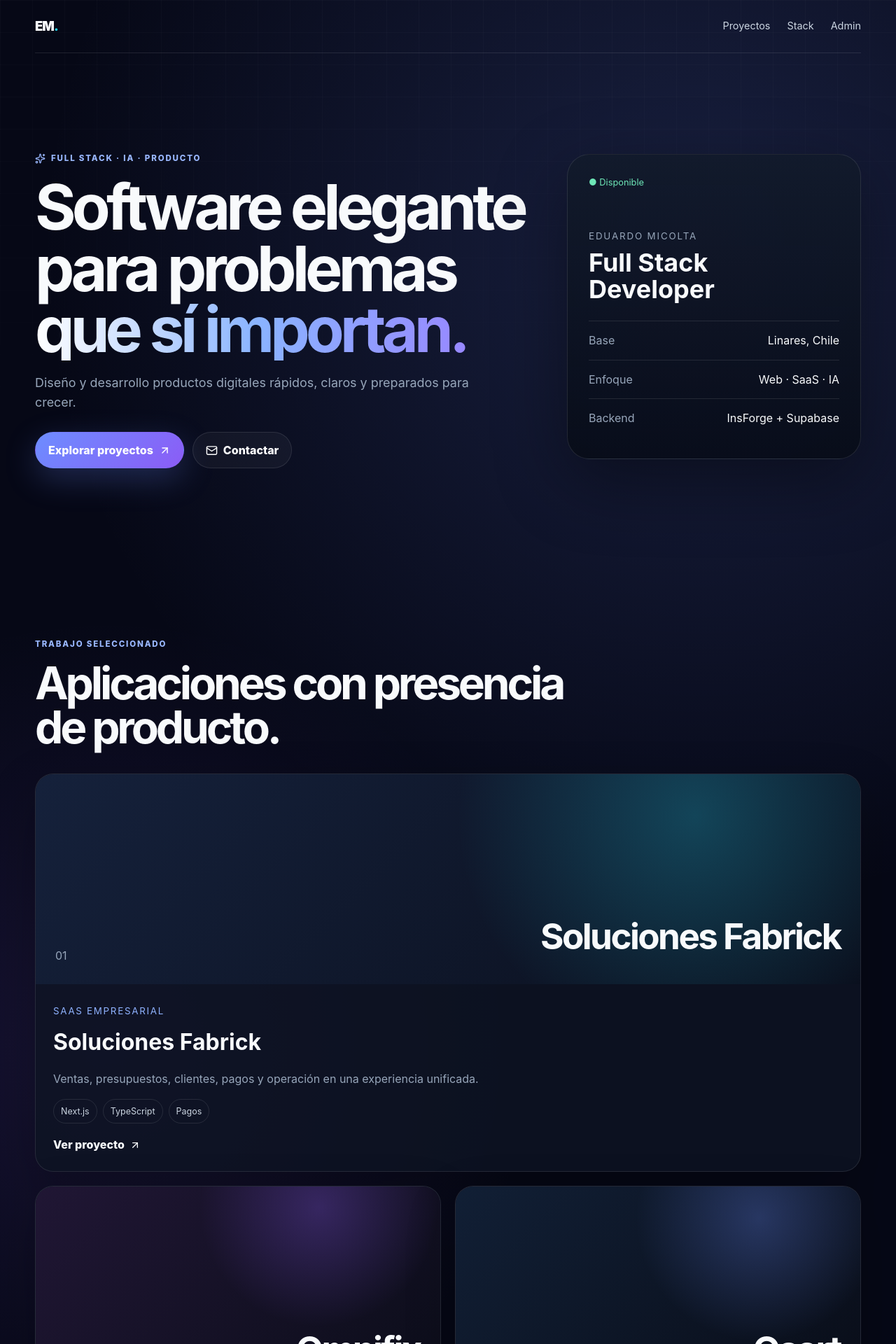
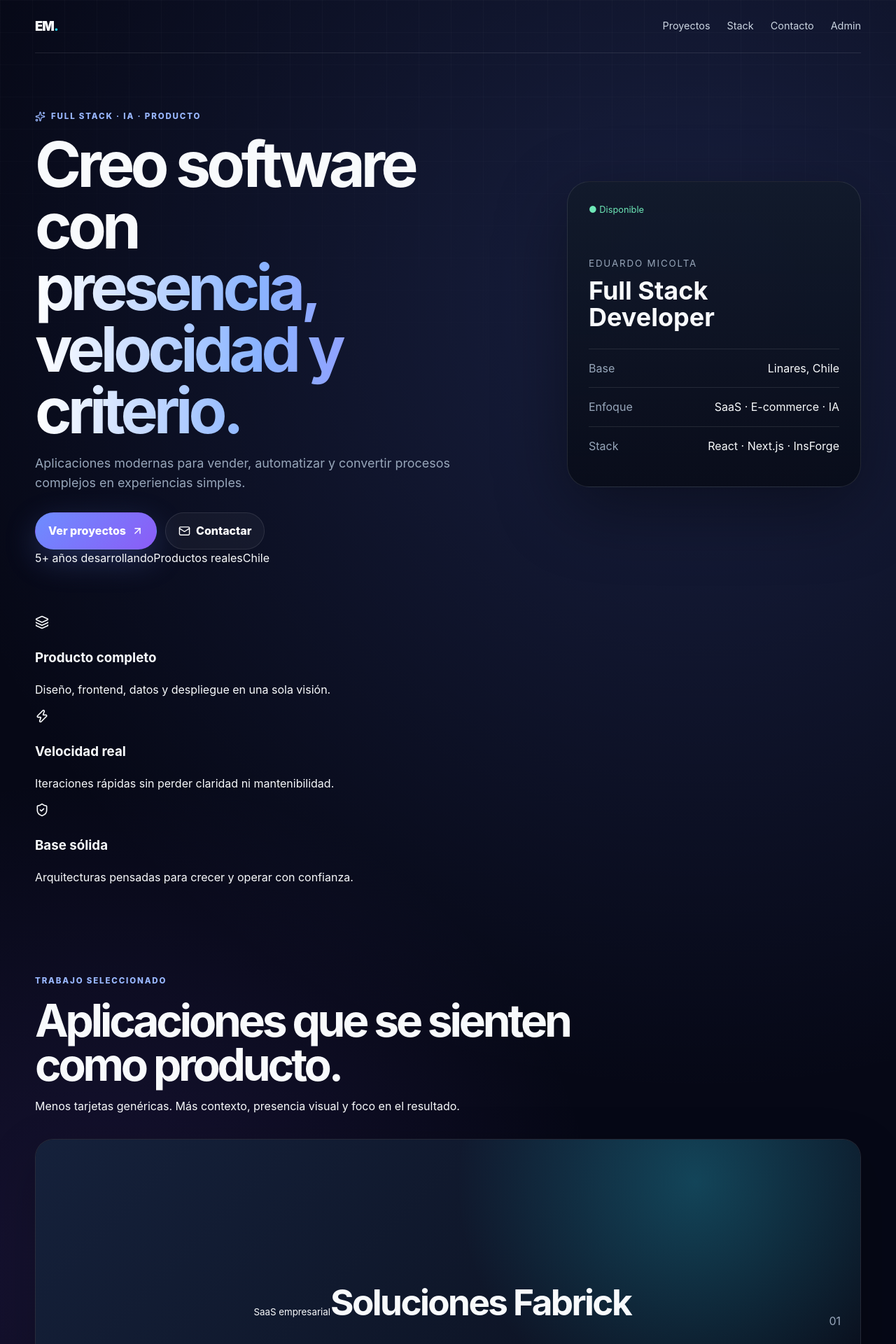
Before and after one commit to thinkfashz/Portafolio-, a Next.js app: page / in a window 1280 px wide. Shown: the top 1920 px of the page at 70% size. Built offline with nearby package versions, Linux system fonts and the light colour scheme.

Commit message:
Improve V4 portfolio visual presentation

```diff
--- a/app/page.tsx
+++ b/app/page.tsx
@@ -1,55 +1,68 @@
 'use client';
 
 import { motion } from 'framer-motion';
-import { ArrowUpRight, Github, Mail, Sparkles } from 'lucide-react';
-import { SiReact, SiNextdotjs, SiTypescript, SiNodedotjs, SiSupabase, SiVercel, SiOpenai, SiCloudflare } from 'react-icons/si';
+import { ArrowUpRight, Github, Mail, Sparkles, ExternalLink, Layers3, Zap, ShieldCheck } from 'lucide-react';
+import { SiReact, SiNextdotjs, SiTypescript, SiNodedotjs, SiSupabase, SiVercel, SiOpenai, SiCloudflare, SiTailwindcss, SiPostgresql, SiGithub, SiFigma } from 'react-icons/si';
 
 const technologies = [
   ['React', SiReact], ['Next.js', SiNextdotjs], ['TypeScript', SiTypescript], ['Node.js', SiNodedotjs],
-  ['InsForge', Sparkles], ['Supabase', SiSupabase], ['Vercel', SiVercel], ['Cloudflare', SiCloudflare], ['OpenAI', SiOpenai],
+  ['InsForge', Sparkles], ['Supabase', SiSupabase], ['PostgreSQL', SiPostgresql], ['Tailwind', SiTailwindcss],
+  ['Vercel', SiVercel], ['Cloudflare', SiCloudflare], ['GitHub', SiGithub], ['Figma', SiFigma], ['OpenAI', SiOpenai],
 ] as const;
 
 const projects = [
-  { name: 'Soluciones Fabrick', type: 'SaaS empresarial', description: 'Ventas, presupuestos, clientes, pagos y operación en una experiencia unificada.', url: 'https://solucionesfabrick.com', tags: ['Next.js', 'TypeScript', 'Pagos'] },
-  { name: 'Omnifix', type: 'E-commerce', description: 'Catálogo, búsqueda, carrito y administración para una experiencia de compra rápida.', url: 'https://omnifixshop.vercel.app', tags: ['React', 'Cloudflare', 'Sentry'] },
-  { name: 'Osart', type: 'Industria + IA', description: 'Catálogo técnico con búsqueda inteligente y arquitectura de datos escalable.', url: '#', tags: ['Next.js', 'InsForge', 'GenAI'] },
+  { name: 'Soluciones Fabrick', type: 'SaaS empresarial', description: 'Una plataforma integral para ventas, presupuestos, clientes, pagos y operación.', url: 'https://solucionesfabrick.com', tags: ['Next.js', 'TypeScript', 'Pagos'], accent: 'cyan' },
+  { name: 'Omnifix', type: 'E-commerce', description: 'Catálogo, búsqueda, carrito y administración con una experiencia de compra ágil.', url: 'https://omnifixshop.vercel.app', tags: ['React', 'Cloudflare', 'Sentry'], accent: 'violet' },
+  { name: 'Osart', type: 'Industria + IA', description: 'Catálogo técnico con búsqueda inteligente y una arquitectura preparada para escalar.', url: '#', tags: ['Next.js', 'InsForge', 'GenAI'], accent: 'blue' },
 ];
+
+const strengths = [
+  [Layers3, 'Producto completo', 'Diseño, frontend, datos y despliegue en una sola visión.'],
+  [Zap, 'Velocidad real', 'Iteraciones rápidas sin perder claridad ni mantenibilidad.'],
+  [ShieldCheck, 'Base sólida', 'Arquitecturas pensadas para crecer y operar con confianza.'],
+] as const;
 
 export default function HomePage() {
   return (
     <main>
       <nav className="nav shell">
         <a className="brand" href="#top">EM<span>.</span></a>
-        <div className="navLinks"><a href="#proyectos">Proyectos</a><a href="#stack">Stack</a><a href="/admin">Admin</a></div>
+        <div className="navLinks"><a href="#proyectos">Proyectos</a><a href="#stack">Stack</a><a href="#contacto">Contacto</a><a className="adminNav" href="/admin">Admin</a></div>
       </nav>
 
       <section id="top" className="hero shell">
         <motion.div initial={{ opacity: 0, y: 24 }} animate={{ opacity: 1, y: 0 }} transition={{ duration: .65 }}>
           <p className="eyebrow"><Sparkles size={15}/> Full Stack · IA · Producto</p>
-          <h1>Software elegante para problemas <span>que sí importan.</span></h1>
-          <p className="lead">Diseño y desarrollo productos digitales rápidos, claros y preparados para crecer.</p>
-          <div className="actions"><a className="button primary" href="#proyectos">Explorar proyectos <ArrowUpRight size={17}/></a><a className="button" href="mailto:f.eduardomicolta@gmail.com"><Mail size={17}/> Contactar</a></div>
+          <h1>Creo software con <span>presencia, velocidad y criterio.</span></h1>
+          <p className="lead">Aplicaciones modernas para vender, automatizar y convertir procesos complejos en experiencias simples.</p>
+          <div className="actions"><a className="button primary" href="#proyectos">Ver proyectos <ArrowUpRight size={17}/></a><a className="button" href="mailto:f.eduardomicolta@gmail.com"><Mail size={17}/> Contactar</a></div>
+          <div className="heroProof"><span>5+ años desarrollando</span><span>Productos reales</span><span>Chile</span></div>
         </motion.div>
         <motion.aside className="signalCard" initial={{ opacity: 0, scale: .96 }} animate={{ opacity: 1, scale: 1 }} transition={{ delay: .15 }}>
+          <div className="signalGlow" />
           <span className="status">● Disponible</span><small>Eduardo Micolta</small><strong>Full Stack Developer</strong>
-          <div className="facts"><p><span>Base</span> Linares, Chile</p><p><span>Enfoque</span> Web · SaaS · IA</p><p><span>Backend</span> InsForge + Supabase</p></div>
+          <div className="facts"><p><span>Base</span> Linares, Chile</p><p><span>Enfoque</span> SaaS · E-commerce · IA</p><p><span>Stack</span> React · Next.js · InsForge</p></div>
         </motion.aside>
       </section>
 
+      <section className="shell strengths">
+        {strengths.map(([Icon, title, text]) => <article key={title}><Icon size={20}/><div><h3>{title}</h3><p>{text}</p></div></article>)}
+      </section>
+
       <section id="proyectos" className="shell section">
-        <header className="sectionHead"><p className="eyebrow">Trabajo seleccionado</p><h2>Aplicaciones con presencia de producto.</h2></header>
-        <div className="projects">{projects.map((project, index) => <motion.article className="project" key={project.name} whileHover={{ y: -7 }}>
-          <div className={`projectVisual visual${index + 1}`}><span>0{index + 1}</span><b>{project.name}</b></div>
-          <div className="projectBody"><small>{project.type}</small><h3>{project.name}</h3><p>{project.description}</p><div className="tags">{project.tags.map(tag => <span key={tag}>{tag}</span>)}</div><a href={project.url} target={project.url === '#' ? undefined : '_blank'} rel="noreferrer">Ver proyecto <ArrowUpRight size={16}/></a></div>
+        <header className="sectionHead"><p className="eyebrow">Trabajo seleccionado</p><h2>Aplicaciones que se sienten como producto.</h2><p>Menos tarjetas genéricas. Más contexto, presencia visual y foco en el resultado.</p></header>
+        <div className="projects">{projects.map((project, index) => <motion.article className={`project accent-${project.accent}`} key={project.name} whileHover={{ y: -8 }} transition={{ type: 'spring', stiffness: 260, damping: 22 }}>
+          <div className={`projectVisual visual${index + 1}`}><div className="windowChrome"><span/><span/><span/></div><div className="mockPanel"><small>{project.type}</small><b>{project.name}</b><div className="mockStats"><i/><i/><i/></div></div><span className="projectNumber">0{index + 1}</span></div>
+          <div className="projectBody"><small>{project.type}</small><h3>{project.name}</h3><p>{project.description}</p><div className="tags">{project.tags.map(tag => <span key={tag}>{tag}</span>)}</div><a href={project.url} target={project.url === '#' ? undefined : '_blank'} rel="noreferrer">Ver proyecto <ExternalLink size={16}/></a></div>
         </motion.article>)}</div>
       </section>
 
       <section id="stack" className="shell section">
-        <header className="sectionHead"><p className="eyebrow">Tecnologías</p><h2>Un stack moderno, visible y entendible.</h2></header>
-        <div className="techGrid">{technologies.map(([name, Icon]) => <div className="tech" key={name}><Icon size={28}/><span>{name}</span></div>)}</div>
+        <header className="sectionHead"><p className="eyebrow">Tecnologías</p><h2>Un stack moderno, visible y bien organizado.</h2></header>
+        <div className="techGrid">{technologies.map(([name, Icon]) => <motion.div className="tech" key={name} whileHover={{ y: -4, scale: 1.01 }}><span className="techIcon"><Icon size={26}/></span><span>{name}</span></motion.div>)}</div>
       </section>
 
-      <section className="shell section"><div className="cta"><p className="eyebrow">Nuevo proyecto</p><h2>Construyamos algo útil.</h2><div className="actions"><a className="button primary" href="mailto:f.eduardomicolta@gmail.com"><Mail size={17}/> Escribir</a><a className="button" href="https://github.com/thinkfashz"><Github size={17}/> GitHub</a></div></div></section>
+      <section id="contacto" className="shell section"><div className="cta"><div><p className="eyebrow">Nuevo proyecto</p><h2>Construyamos algo que se vea bien y funcione mejor.</h2></div><div className="actions"><a className="button primary" href="mailto:f.eduardomicolta@gmail.com"><Mail size={17}/> Escribir</a><a className="button" href="https://github.com/thinkfashz" target="_blank" rel="noreferrer"><Github size={17}/> GitHub</a></div></div></section>
     </main>
   );
 }
```
